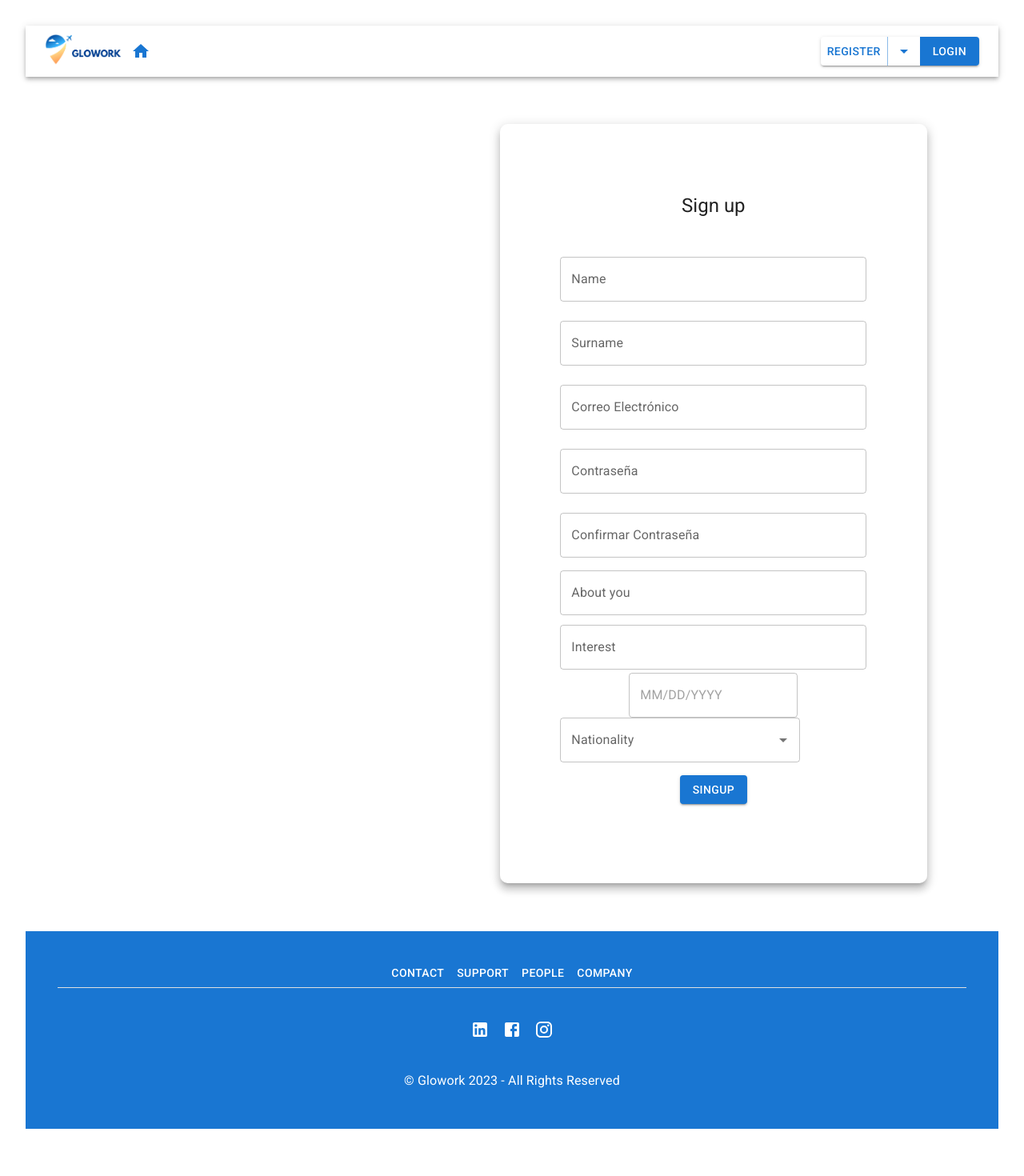
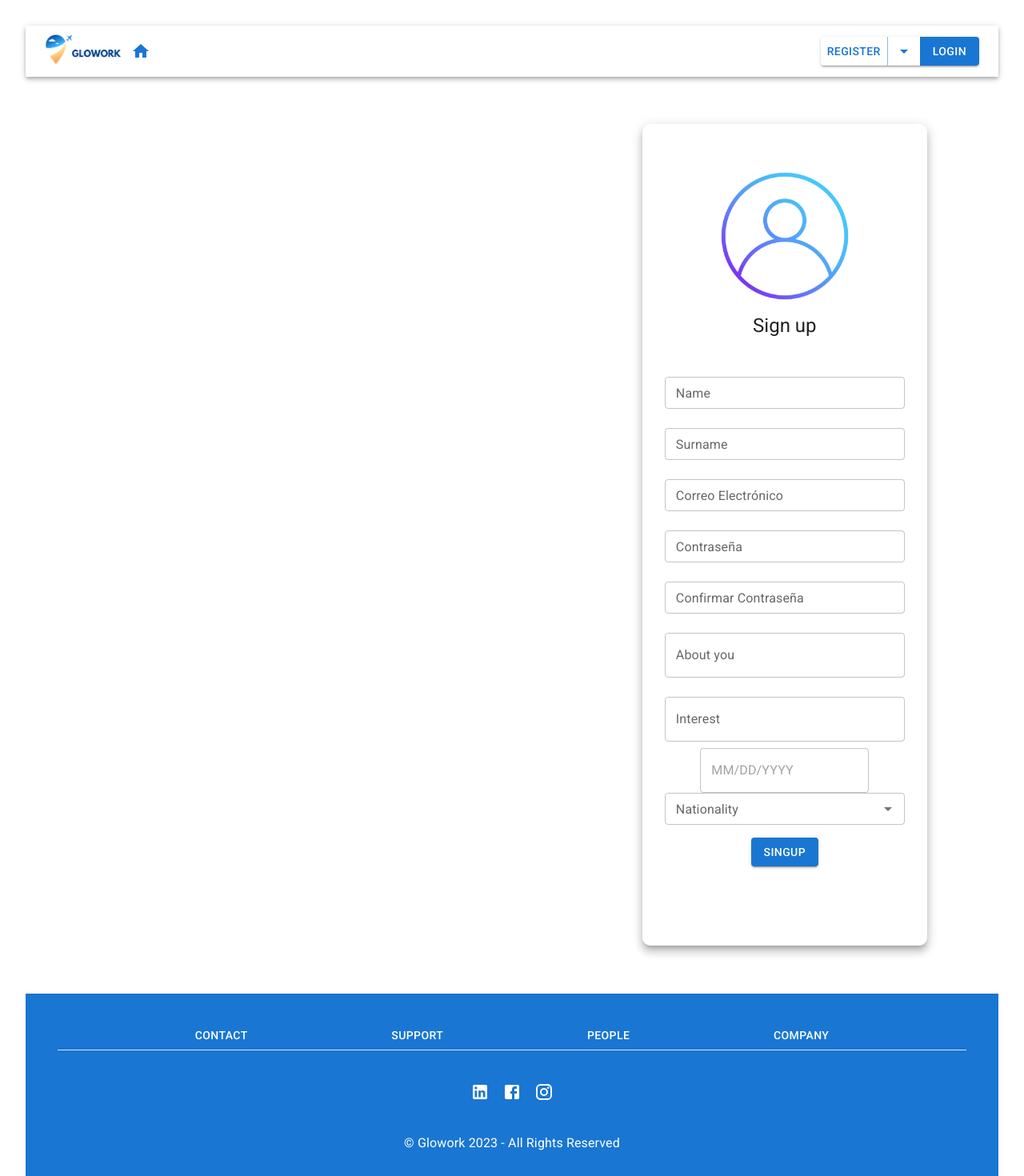
Before and after one commit to sabele90/Glowork-Front-end, a React (Vite) app in the folder my-react-app/: page /register_user in a window 1280 px wide. Shown: the top 1470 px of the page at 80% size. Before the commit the page ends 1443 px from the top, so only its background shows below. Built offline with nearby package versions, Linux system fonts and the light colour scheme.

Commit message:
proyecto

```diff
--- a/my-react-app/src/components/Footer/Footer.jsx
+++ b/my-react-app/src/components/Footer/Footer.jsx
@@ -50,7 +50,7 @@ function Footer() {
     <footer className="footer">
       <Box bgcolor="primary.main" color="white" padding={2}>
         <Container>
-          <Grid container spacing={0} justifyContent="center">
+          <Grid container spacing={0} justifyContent="space-evenly">
             {generateFooterElements()}
           </Grid>
           <Divider bgcolor="primary.main" color="white"></Divider>
@@ -64,10 +64,7 @@ function Footer() {
         bgcolor="primary.main"
         color={"white"}
       >
-        <Box
-          display={"flex"}
-          justifyContent={"center"} // Center the content horizontally
-        >
+        <Box>
           <IconButton sx={{ color: "white" }}>
             <LinkedInIcon />
           </IconButton>
--- a/my-react-app/src/components/Header/Header.jsx
+++ b/my-react-app/src/components/Header/Header.jsx
@@ -1,4 +1,4 @@
-import React from "react";
+import React, { useState } from "react";
 import AppBar from "@mui/material/AppBar";
 import Box from "@mui/material/Box";
 import Toolbar from "@mui/material/Toolbar";
@@ -7,11 +7,21 @@ import Button from "@mui/material/Button";
 import IconButton from "@mui/material/IconButton";
 import MenuIcon from "@mui/icons-material/Menu";
 import { ButtonGroup, CardActions } from "@mui/material";
-import { Link } from "react-router-dom";
+import { Link, useNavigate } from "react-router-dom";
 import HomeIcon from "@mui/icons-material/Home";
 import SplitButton from "./SplitButtom/SplitButtom";
 
 export default function Header() {
+  const [isLoggedIn, setIsLoggedIn] = useState(false);
+  const navigate = useNavigate();
+
+  const handleLogout = () => {
+    console.log("Logging out...");
+    localStorage.removeItem("token");
+    setIsLoggedIn(false);
+    navigate("/");
+  };
+
   return (
     <Box sx={{ flexGrow: 1 }}>
       <AppBar
@@ -58,11 +68,25 @@ export default function Header() {
             variant="contained"
             aria-label="outlined primary button group"
           >
-            <SplitButton />
+            <SplitButton key="splitButton" />
 
-            <Link to="/login" style={{ textDecoration: "none" }}>
-              <Button variant="contained">Login</Button>
-            </Link>
+            {isLoggedIn ? (
+              <Button
+                key="logoutButton"
+                variant="contained"
+                onClick={handleLogout}
+              >
+                Logout
+              </Button>
+            ) : (
+              <Link
+                key="loginLink"
+                to="/login"
+                style={{ textDecoration: "none" }}
+              >
+                <Button variant="contained">Login</Button>
+              </Link>
+            )}
           </ButtonGroup>
         </Toolbar>
       </AppBar>
--- a/my-react-app/src/components/Nationality/Nationality.jsx
+++ b/my-react-app/src/components/Nationality/Nationality.jsx
@@ -9,6 +9,7 @@ export default function Nationality() {
       disablePortal
       id="combo-box-demo"
       options={""}
+      size="small"
       sx={{ width: 300 }}
       renderInput={(params) => <TextField {...params} label="Nationality" />}
     />
--- /dev/null
+++ b/my-react-app/src/components/SideBar/SideBar.jsx
@@ -0,0 +1,67 @@
+import { useState } from "react";
+import "./SideBar.css";
+import SwipeableDrawer from "@mui/material/SwipeableDrawer";
+import Box from "@mui/material/Box";
+import Button from "@mui/material/Button";
+import List from "@mui/material/List";
+import Divider from "@mui/material/Divider";
+import ListItem from "@mui/material/ListItem";
+import ListItemButton from "@mui/material/ListItemButton";
+import ListItemIcon from "@mui/material/ListItemIcon";
+import ListItemText from "@mui/material/ListItemText";
+import InboxIcon from "@mui/icons-material/MoveToInbox";
+import MailIcon from "@mui/icons-material/Mail";
+
+function SideBar() {
+  const [open, setOpen] = useState(false); // State variable we will use to determine if the drawer is open or not.
+
+  const toggleDrawer = (open) => (event) => {
+    // Function in charge of changing the state
+    if (
+      event &&
+      event.type === "keydown" &&
+      (event.key === "Tab" || event.key === "Shift")
+    ) {
+      return; //If the event is a keydown, a Tab or a Shift, we exit the function without changing the drawer's state
+    }
+    setOpen(open); // Change the state variable from 'true' to 'false', or vice versa
+  };
+
+  const list = () => (
+    <Box
+      sx={{ width: 250 }}
+      role="presentation"
+      onClick={toggleDrawer(false)} // If we click on the drawer's empty space or press any key, the drawer closes
+      onKeyDown={toggleDrawer(false)}
+    >
+      <List>
+        {["Inbox", "Favorites", "Reviews"].map((text, index) => (
+          <ListItem key={text} disablePadding>
+            <ListItemButton>
+              <ListItemIcon>
+                {index % 2 === 0 ? <InboxIcon /> : <MailIcon />}
+              </ListItemIcon>
+              <ListItemText primary={text} />
+            </ListItemButton>
+          </ListItem>
+        ))}
+      </List>
+    </Box>
+  );
+
+  return (
+    <div>
+      <Button onClick={toggleDrawer(true)}>Menu</Button>
+      <SwipeableDrawer
+        anchor="left"
+        open={open} // Depends on the state variable
+        onClose={toggleDrawer(false)} //  When the 'open' prop is 'false', set the state variable to 'false'
+        onOpen={toggleDrawer(true)} //  When the 'open' prop is 'true', set the state variable to 'true'
+      >
+        {list()} {/*Render the list of options*/}
+      </SwipeableDrawer>
+    </div>
+  );
+}
+
+export default SideBar;
--- a/my-react-app/src/pages/HomeUser/HomeUser.jsx
+++ b/my-react-app/src/pages/HomeUser/HomeUser.jsx
@@ -1,11 +1,12 @@
-import { Button } from '@mui/material'
-import React from 'react'
-import { useNavigate } from 'react-router-dom'
+import { Button } from "@mui/material";
+import React from "react";
+import { useNavigate } from "react-router-dom";
 import WorldMap from "react-svg-worldmap";
 import "./HomeUser.css";
+import SideBar from "../../components/SideBar/SideBar";
 
 function HomeUser() {
-  const navigate = useNavigate()
+  const navigate = useNavigate();
   const data = [
     { country: "es", value: 1389618778 }, // china
     { country: "in", value: 1311559204 }, // india
@@ -18,24 +19,24 @@ function HomeUser() {
     { country: "ru", value: 141944641 }, // russia
     { country: "mx", value: 127318112 }, // mexico
   ];
-  function onLogout(){
-      localStorage.removeItem("token")
-      navigate("/")
-  }
 
   const handleCountryClick = (country) => {
     console.log(`Clic en el país: ${country}`);
     // Puedes hacer más cosas aquí, como navegar a una página específica para ese país, etc.
   };
   return (
-     <div className="homeUserContainer"  style={{ display: 'flex', flexDirection: 'column', alignItems: 'center', justifyContent: 'center', height: '100vh' }}  >
-      {/* Aquí puedes agregar otros elementos sobre el video, como contenido, botones, etc. */}
-      HomeUser
-      <Button onClick={onLogout} variant='contained'>
-        Logout
-      </Button>
+    <div
+      className="homeUserContainer"
+      style={{
+        display: "flex",
+        flexDirection: "column",
+        alignItems: "center",
+        justifyContent: "center",
+        height: "100vh",
+      }}
+    >
+      <SideBar />
       <div className="App">
-
         <WorldMap
           color="blue"
           title="Top 10 Populous Countries"
@@ -45,8 +46,7 @@ function HomeUser() {
           onCountryClick={handleCountryClick}
         />
       </div>
-
     </div>
   );
 }
-export default HomeUser
+export default HomeUser;
--- a/my-react-app/src/pages/LoginCard/LoginCard.jsx
+++ b/my-react-app/src/pages/LoginCard/LoginCard.jsx
@@ -16,28 +16,23 @@ import { useNavigate } from "react-router-dom";
 import { login } from "../../services/auth";
 
 export default function LoginCard() {
-
   const [visible, setVisible] = useState(false);
 
-const navigate = useNavigate()
-const [email,setEmail] = useState("")
-const [password,setPassword] = useState("")
+  const navigate = useNavigate();
+  const [email, setEmail] = useState("");
+  const [password, setPassword] = useState("");
 
-function handleChangeEmail(e){
-  setEmail(e.target.value)
-}
+  function handleChangeEmail(e) {
+    setEmail(e.target.value);
+  }
 
-async function handleLogin(){
-
-  const response = await login({email,password})
-  localStorage.setItem('token',response.token)
-  //localStorage.setItem('rol',response.token)
-  navigate('/home_user')
-
-
- }
- localStorage.token
-
+  async function handleLogin() {
+    const response = await login({ email, password });
+    localStorage.setItem("token", response.token);
+    //localStorage.setItem('rol',response.token)
+    navigate("/home_user");
+  }
+  localStorage.token;
 
   return (
     <>
@@ -50,7 +45,8 @@ async function handleLogin(){
         ></img>
         <Card
           sx={{
-            width: "25%",
+            width: "20%",
+            height: "30%",
             padding: "5%", // Utilizando un porcentaje para el padding
             margin: "5%", // Utilizando un porcentaje para el margin
             maxWidth: "70%", // Utilizando un porcentaje para el maxWidth
@@ -74,9 +70,9 @@ async function handleLogin(){
               fullWidth={true}
               variant="outlined"
               type="email"
-              onChange={handleChangeEmail }
+              onChange={handleChangeEmail}
               label="Email"
-
+              size="small"
               InputProps={{
                 startAdornment: (
                   <InputAdornment>
@@ -96,7 +92,7 @@ async function handleLogin(){
               type={visible ? "text" : "password"}
               onChange={(e) => setPassword(e.target.value)}
               label="Password"
-
+              size="small"
               InputProps={{
                 startAdornment: (
                   <InputAdornment>
--- a/my-react-app/src/pages/RegisterCardUser/SignUpCardUser.jsx
+++ b/my-react-app/src/pages/RegisterCardUser/SignUpCardUser.jsx
@@ -37,36 +37,31 @@ const SingUpCardUser = () => {
         <div className="containerSignUp">
           <Card
             sx={{
-              width: "35%",
+              width: "20%",
+              height: "auto%",
               padding: "5%", // Utilizando un porcentaje para el padding
               margin: "5%", // Utilizando un porcentaje para el margin
-              maxWidth: "70%", // Utilizando un porcentaje para el maxWidth
+              maxWidth: "100%", // Utilizando un porcentaje para el maxWidth
               backgroundColor: "rgba(255, 255, 255, 0.5)",
               borderRadius: "10px",
               display: "flex",
               flexDirection: "column",
               justifyContent: "center",
               textAlign: "center",
+              alignItems: "center",
             }}
             raised={true}
           >
-            <CardHeader
-              title="Sign up"
-              sx={{ marginTop: "10px", position: "relative" }}
-            >
-              <div style={{ display: "flex", justifyContent: "center" }}>
             <img
               src="/src/assets/images/profiile.png"
               alt="Avatar"
               style={{
-                    borderRadius: "50%",
-                    width: "80px",
-                    height: "80px",
-                    top: "-40px",
+                width: "10rem",
+                height: "10rem",
+                display: "flex",
               }}
             />
-              </div>
-            </CardHeader>
+            <CardHeader title="Sign up"></CardHeader>
 
             <CardContent>
               <form onSubmit={handleSubmit}>
@@ -78,6 +73,7 @@ const SingUpCardUser = () => {
                   onChange={handleChange}
                   fullWidth
                   margin="normal"
+                  size="small"
                 />
                 <TextField
                   label="Surname"
@@ -87,6 +83,7 @@ const SingUpCardUser = () => {
                   onChange={handleChange}
                   fullWidth
                   margin="normal"
+                  size="small"
                 />
                 <TextField
                   label="Correo Electrónico"
@@ -96,6 +93,7 @@ const SingUpCardUser = () => {
                   onChange={handleChange}
                   fullWidth
                   margin="normal"
+                  size="small"
                 />
                 <TextField
                   label="Contraseña"
@@ -105,6 +103,7 @@ const SingUpCardUser = () => {
                   onChange={handleChange}
                   fullWidth
                   margin="normal"
+                  size="small"
                 />
                 <TextField
                   label="Confirmar Contraseña"
@@ -114,6 +113,7 @@ const SingUpCardUser = () => {
                   onChange={handleChange}
                   fullWidth
                   margin="normal"
+                  size="small"
                 />
                 <TextField
                   label="About you"
@@ -122,7 +122,8 @@ const SingUpCardUser = () => {
                   value={formData.confirmPassword}
                   onChange={handleChange}
                   fullWidth
-                  margin="dense"
+                  margin="normal"
+                  size="large"
                 />
                 <TextField
                   label="Interest"
@@ -131,7 +132,8 @@ const SingUpCardUser = () => {
                   value={formData.confirmPassword}
                   onChange={handleChange}
                   fullWidth
-                  margin="dense"
+                  margin="normal"
+                  size="large"
                 />
 
                 <DateOfBirth />
```
Also changed, not shown: my-react-app/src/components/SideBar/SideBar.css (added), my-react-app/src/pages/RegisterCardUser/SignUpCardUser.css (line endings or trailing spaces). Lines whose indentation alone changed are shown as unchanged.
